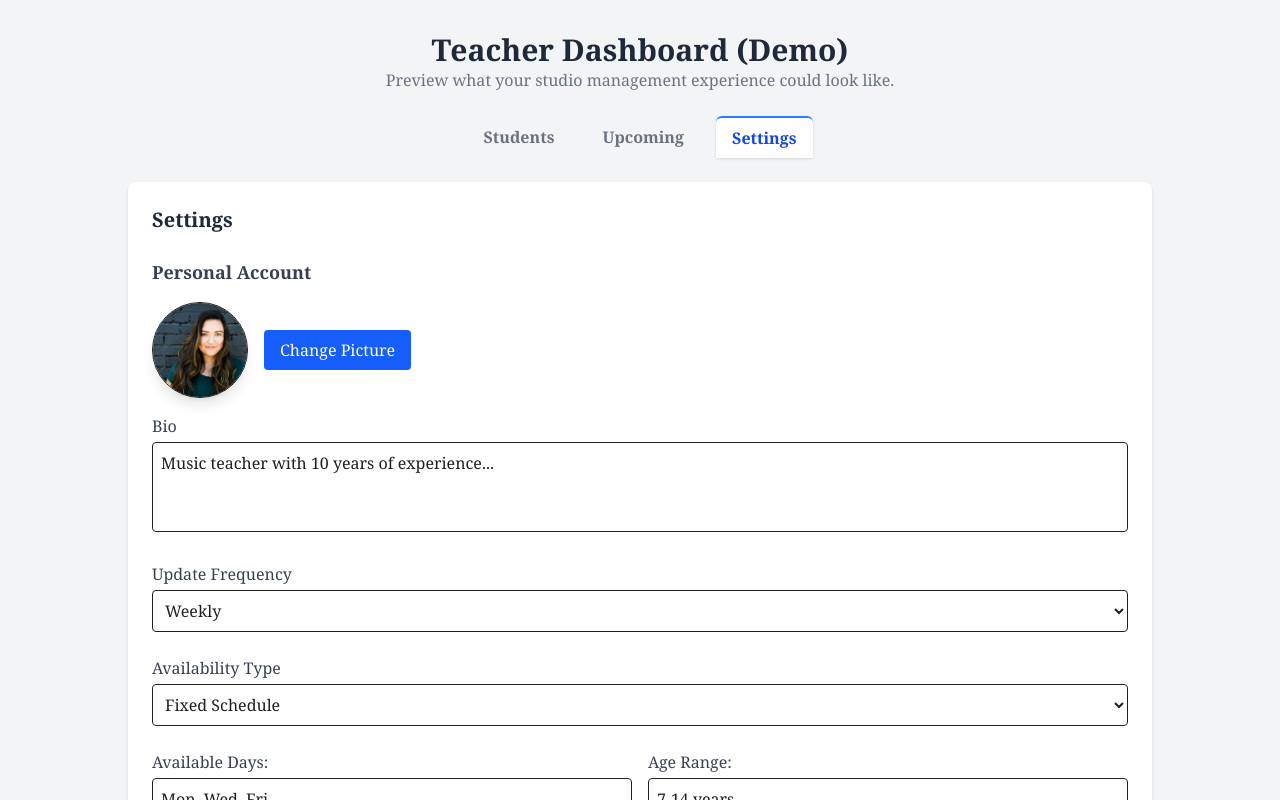
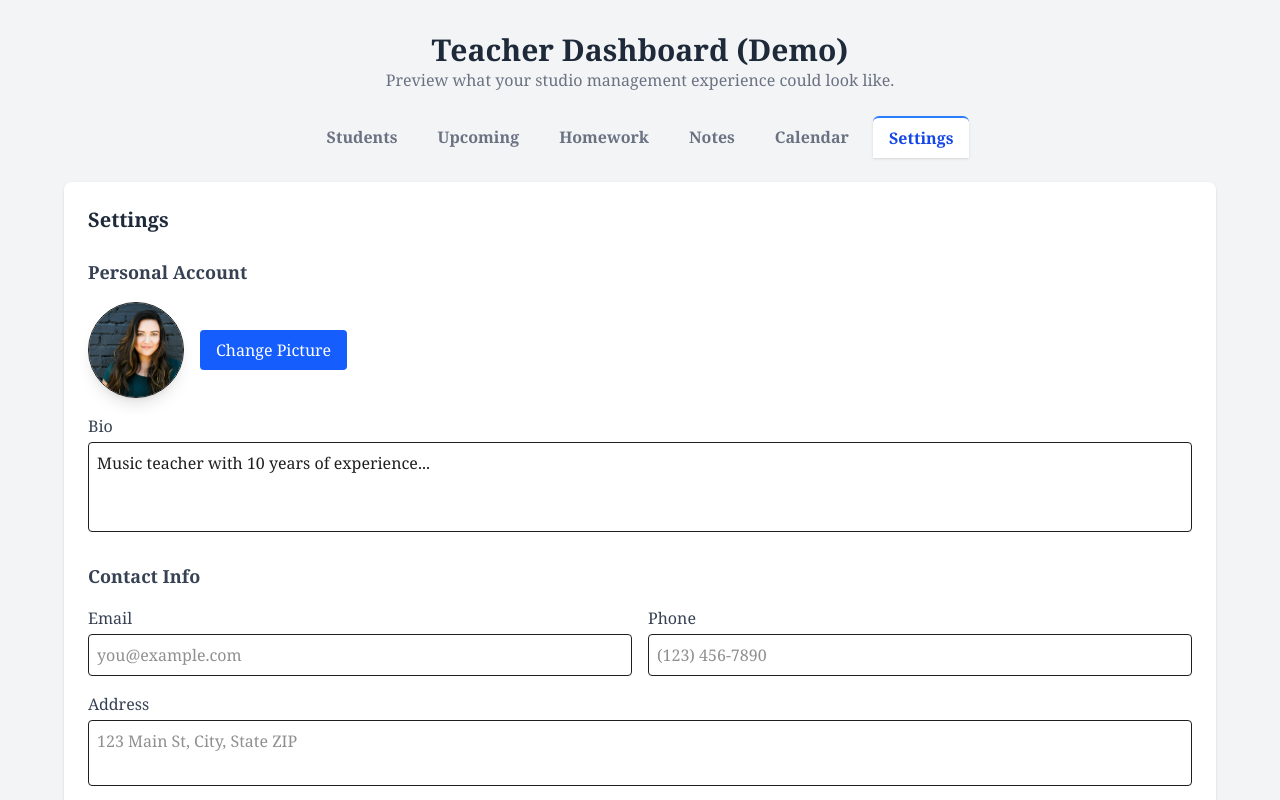
Before and after one commit to ssh-expitrans/music-plat, a Next.js app: page /demodashboard/teacherdash in a window 1280 px wide. Both pictures are taken after a click on the button "Settings". Shown: the top 800 px of the page. Built offline with nearby package versions, Linux system fonts and the light colour scheme.

Commit message:
teacher demo updates

```diff
--- a/src/app/demodashboard/teacherdash/page.tsx
+++ b/src/app/demodashboard/teacherdash/page.tsx
@@ -1,8 +1,8 @@
 "use client";
 
-import React, { useState } from "react";
+import React, { useState, useEffect } from "react";
 
-const tabs = ["Students", "Upcoming", "Settings"];
+const tabs = ["Students", "Upcoming", "Homework", "Notes", "Calendar", "Settings"];
 
 const skillOrder = {
   Beginner: 1,
@@ -10,32 +10,43 @@ const skillOrder = {
   Advanced: 3,
 };
 
-const studentsDemo: {
+type SkillLevel = "Beginner" | "Intermediate" | "Advanced";
+
+type Student = {
   name: string;
   level: SkillLevel;
   ageRange: string;
   progress: number;
-}[] = [
-  { name: "Emma Johnson", level: "Beginner", ageRange: "8-10", progress: 60 },
-  { name: "Liam Torres", level: "Intermediate", ageRange: "11-13", progress: 80 },
-  { name: "Ava Chen", level: "Advanced", ageRange: "14-16", progress: 95 },
-  { name: "Noah Williams", level: "Beginner", ageRange: "7-9", progress: 40 },
-  { name: "Sophia Martinez", level: "Intermediate", ageRange: "12-14", progress: 70 },
-  { name: "Mason Brown", level: "Advanced", ageRange: "15-17", progress: 85 },
+  profilePic: string; // URL or path to student pic
+};
+
+const studentsDemo: Student[] = [
+  { name: "Emma Johnson", level: "Beginner", ageRange: "8-10", progress: 60, profilePic: "/students/emma.jpg" },
+  { name: "Liam Torres", level: "Intermediate", ageRange: "11-13", progress: 80, profilePic: "/students/liam.jpg" },
+  { name: "Ava Chen", level: "Advanced", ageRange: "14-16", progress: 95, profilePic: "/students/ava.jpg" },
+  { name: "Noah Williams", level: "Beginner", ageRange: "7-9", progress: 40, profilePic: "/students/noah.jpg" },
+  { name: "Sophia Martinez", level: "Intermediate", ageRange: "12-14", progress: 70, profilePic: "/students/sophia.jpg" },
+  { name: "Mason Brown", level: "Advanced", ageRange: "15-17", progress: 85, profilePic: "/students/mason.jpg" },
 ];
-
 
 type SortOption = "name" | "age" | "skill" | "progress";
 
-type SkillLevel = "Beginner" | "Intermediate" | "Advanced";
-
-
 export default function TeacherDemoDashboard() {
-  const [activeTab, setActiveTab] = useState("Students");
+  const [activeTab, setActiveTab] = useState<string>("Students");
   const [viewMode, setViewMode] = useState<"card" | "list">("card");
   const [sortBy, setSortBy] = useState<SortOption>("name");
 
-  // Helper to parse ageRange strings like "8-10" => min age number (8)
+  // For Calendar blocking days
+  const [blockedDates, setBlockedDates] = useState<string[]>([]);
+
+  // Contact info state
+  const [contactInfo, setContactInfo] = useState({
+    email: "",
+    phone: "",
+    address: "",
+  });
+
+  // Helper to parse min age from ageRange string e.g. "8-10"
   function getMinAge(ageRange: string) {
     const parts = ageRange.split("-");
     return parts.length === 2 ? parseInt(parts[0], 10) : 0;
@@ -57,9 +68,33 @@ export default function TeacherDemoDashboard() {
     }
   });
 
+  // Generate calendar dates for current month (simple for demo)
+  const today = new Date();
+  const year = today.getFullYear();
+  const month = today.getMonth();
+
+  // Generate all dates in current month
+  const daysInMonth = new Date(year, month + 1, 0).getDate();
+  const calendarDates = Array.from({ length: daysInMonth }, (_, i) => {
+    return new Date(year, month, i + 1);
+  });
+
+  // Toggle block day
+  function toggleBlockDate(dateStr: string) {
+    setBlockedDates((prev) =>
+      prev.includes(dateStr) ? prev.filter((d) => d !== dateStr) : [...prev, dateStr]
+    );
+  }
+
+  // Handle contact info input changes
+  function handleContactChange(e: React.ChangeEvent<HTMLInputElement | HTMLTextAreaElement>) {
+    const { name, value } = e.target;
+    setContactInfo((prev) => ({ ...prev, [name]: value }));
+  }
+
   return (
     <div className="min-h-screen bg-gray-100 px-6 py-8">
-      <div className="max-w-5xl mx-auto space-y-6">
+      <div className="max-w-6xl mx-auto space-y-6">
         {/* Header */}
         <div className="text-center">
           <h1 className="text-3xl font-bold text-gray-800">Teacher Dashboard (Demo)</h1>
@@ -67,7 +102,7 @@ export default function TeacherDemoDashboard() {
         </div>
 
         {/* Tabs */}
-        <div className="flex justify-center space-x-4">
+        <div className="flex flex-wrap justify-center space-x-2 space-y-2 sm:space-y-0">
           {tabs.map((tab) => (
             <button
               key={tab}
@@ -84,12 +119,13 @@ export default function TeacherDemoDashboard() {
         </div>
 
         {/* Tab Content */}
-        <div className="bg-white p-6 rounded-lg shadow">
+        <div className="bg-white p-6 rounded-lg shadow min-h-[400px]">
+          {/* Students Tab */}
           {activeTab === "Students" && (
             <div className="space-y-4">
-              <div className="flex justify-between items-center">
+              <div className="flex flex-col sm:flex-row justify-between items-center">
                 <h2 className="text-xl font-semibold text-gray-800">Your Students</h2>
-                <div className="flex items-center space-x-4">
+                <div className="flex items-center space-x-4 mt-3 sm:mt-0">
                   {/* View mode buttons */}
                   <div>
                     <button
@@ -116,7 +152,9 @@ export default function TeacherDemoDashboard() {
 
                   {/* Sort dropdown */}
                   <div>
-                    <label htmlFor="sort" className="sr-only">Sort students</label>
+                    <label htmlFor="sort" className="sr-only">
+                      Sort students
+                    </label>
                     <select
                       id="sort"
                       value={sortBy}
@@ -135,14 +173,25 @@ export default function TeacherDemoDashboard() {
               {viewMode === "card" ? (
                 <div className="grid sm:grid-cols-2 gap-4">
                   {sortedStudents.map((student, index) => (
-                    <div key={index} className="border rounded p-4 bg-gray-50">
+                    <div key={index} className="border rounded p-4 bg-gray-50 flex space-x-4 items-center">
+                      {/* Profile Pic */}
+                      <div className="w-20 h-20 rounded-full overflow-hidden border shadow">
+                        <img
+                          src={student.profilePic}
+                          alt={`${student.name} profile`}
+                          className="object-cover w-full h-full"
+                        />
+                      </div>
+
+                      {/* Info + progress */}
+                      <div className="flex-1">
                         <h3 className="font-bold text-lg">{student.name}</h3>
                         <p className="text-gray-700">
                           Level: {student.level} | Age Range: {student.ageRange} years
                         </p>
 
                         {/* Progress Bar */}
-                      <div className="mt-3">
+                        <div className="mt-3 max-w-xs">
                           <label className="block text-sm font-medium text-gray-600 mb-1">
                             Progress
                           </label>
@@ -164,6 +213,7 @@ export default function TeacherDemoDashboard() {
                           </button>
                         </div>
                       </div>
+                    </div>
                   ))}
                 </div>
               ) : (
@@ -173,11 +223,20 @@ export default function TeacherDemoDashboard() {
                       key={index}
                       className="border rounded p-4 bg-gray-50 flex flex-col sm:flex-row sm:items-center sm:justify-between"
                     >
-                      <div className="sm:w-1/3 min-w-[200px]">
+                      <div className="sm:w-1/3 min-w-[200px] flex items-center space-x-4">
+                        <div className="w-16 h-16 rounded-full overflow-hidden border shadow">
+                          <img
+                            src={student.profilePic}
+                            alt={`${student.name} profile`}
+                            className="object-cover w-full h-full"
+                          />
+                        </div>
+                        <div>
                           <h3 className="font-bold text-lg">{student.name}</h3>
                           <p className="text-gray-700">
                             Level: {student.level} | Age Range: {student.ageRange} years
                           </p>
+                        </div>
                       </div>
 
                       {/* Progress bar */}
@@ -209,24 +268,91 @@ export default function TeacherDemoDashboard() {
             </div>
           )}
 
+          {/* Upcoming Tab */}
           {activeTab === "Upcoming" && (
             <div>
               <h2 className="text-xl font-semibold text-gray-800 mb-4">Upcoming Lessons</h2>
               <ul className="space-y-3">
-                <li className="border-l-4 border-blue-500 pl-3">
-                  Mon, June 10 – 3:00 PM: Emma Johnson
-                </li>
-                <li className="border-l-4 border-blue-500 pl-3">
-                  Tue, June 11 – 4:00 PM: Liam Torres
-                </li>
-                <li className="border-l-4 border-blue-500 pl-3">
-                  Wed, June 12 – 5:30 PM: Ava Chen
-                </li>
+                <li className="border-l-4 border-blue-500 pl-3">Mon, June 10 – 3:00 PM: Emma Johnson</li>
+                <li className="border-l-4 border-blue-500 pl-3">Tue, June 11 – 4:00 PM: Liam Torres</li>
+                <li className="border-l-4 border-blue-500 pl-3">Wed, June 12 – 5:30 PM: Ava Chen</li>
               </ul>
               <p className="text-sm text-gray-500 mt-4">*Full calendar view coming in the real dashboard.</p>
             </div>
           )}
 
+          {/* Homework Tab */}
+          {activeTab === "Homework" && (
+            <div>
+              <h2 className="text-xl font-semibold text-gray-800 mb-4">Homework Assignments</h2>
+              <p>Here you would see and assign homework to students.</p>
+              {/* For demo, just placeholders */}
+              <ul className="list-disc pl-5 space-y-2 text-gray-700">
+                <li>Emma Johnson: Practice scales - 15 minutes</li>
+                <li>Liam Torres: Learn Song A - 3 pages</li>
+                <li>Ava Chen: Sight reading exercises</li>
+              </ul>
+            </div>
+          )}
+
+          {/* Notes Tab */}
+          {activeTab === "Notes" && (
+            <div>
+              <h2 className="text-xl font-semibold text-gray-800 mb-4">Student Notes</h2>
+              <p>Manage your notes about students here.</p>
+              <ul className="list-disc pl-5 space-y-2 text-gray-700">
+                <li>Emma Johnson: Needs to focus on timing</li>
+                <li>Liam Torres: Great improvement in rhythm</li>
+                <li>Ava Chen: Ready for advanced theory</li>
+              </ul>
+            </div>
+          )}
+
+          {/* Calendar Tab */}
+          {activeTab === "Calendar" && (
+            <div>
+              <h2 className="text-xl font-semibold text-gray-800 mb-4">Calendar (Block Out Days)</h2>
+              <p>Select days to block out for unavailability. Blocked days will be highlighted in red.</p>
+
+              <div className="grid grid-cols-7 gap-2 mt-4 text-center">
+                {["Sun", "Mon", "Tue", "Wed", "Thu", "Fri", "Sat"].map((d) => (
+                  <div key={d} className="font-semibold text-gray-600">
+                    {d}
+                  </div>
+                ))}
+
+                {/* Add empty slots for first day offset */}
+                {Array(new Date(year, month, 1).getDay())
+                  .fill(null)
+                  .map((_, i) => (
+                    <div key={"empty" + i} />
+                  ))}
+
+                {calendarDates.map((date) => {
+                  const dateStr = date.toISOString().split("T")[0];
+                  const isBlocked = blockedDates.includes(dateStr);
+                  const isToday = dateStr === today.toISOString().split("T")[0];
+
+                  return (
+                    <button
+                      key={dateStr}
+                      onClick={() => toggleBlockDate(dateStr)}
+                      className={`py-2 rounded border transition ${
+                        isBlocked
+                          ? "bg-red-600 text-white border-red-700"
+                          : "bg-white text-gray-800 border-gray-300 hover:bg-gray-100"
+                      } ${isToday ? "font-bold underline" : ""}`}
+                      title={isBlocked ? "Click to unblock" : "Click to block"}
+                    >
+                      {date.getDate()}
+                    </button>
+                  );
+                })}
+              </div>
+            </div>
+          )}
+
+          {/* Settings Tab */}
           {activeTab === "Settings" && (
             <div className="space-y-6">
               <h2 className="text-xl font-semibold text-gray-800">Settings</h2>
@@ -263,82 +389,67 @@ export default function TeacherDemoDashboard() {
                 </div>
               </div>
 
-    {/* Update Rate */}
+              {/* Contact Info */}
+              <div className="space-y-4">
+                <h3 className="text-lg font-semibold text-gray-700">Contact Info</h3>
+                <div className="grid grid-cols-1 sm:grid-cols-2 gap-4">
                   <div>
-      <label htmlFor="updateRate" className="block font-medium text-gray-700 mb-1">
-        Update Frequency
+                    <label htmlFor="email" className="block font-medium text-gray-700 mb-1">
+                      Email
                     </label>
-      <select
-        id="updateRate"
+                    <input
+                      type="email"
+                      id="email"
+                      name="email"
+                      value={contactInfo.email}
+                      onChange={handleContactChange}
                       className="w-full p-2 border rounded"
-        defaultValue="weekly"
-      >
-        <option value="daily">Daily</option>
-        <option value="weekly">Weekly</option>
-        <option value="monthly">Monthly</option>
-        <option value="never">Never</option>
-      </select>
+                      placeholder="you@example.com"
+                    />
                   </div>
 
-    {/* Availability Type */}
                   <div>
-      <label htmlFor="availabilityType" className="block font-medium text-gray-700 mb-1">
-        Availability Type
+                    <label htmlFor="phone" className="block font-medium text-gray-700 mb-1">
+                      Phone
                     </label>
-      <select
-        id="availabilityType"
+                    <input
+                      type="tel"
+                      id="phone"
+                      name="phone"
+                      value={contactInfo.phone}
+                      onChange={handleContactChange}
                       className="w-full p-2 border rounded"
-        defaultValue="fixed"
-      >
-        <option value="fixed">Fixed Schedule</option>
-        <option value="flexible">Flexible</option>
-        <option value="on-demand">On Demand</option>
-      </select>
+                      placeholder="(123) 456-7890"
+                    />
                   </div>
 
-    {/* Studio Settings (existing) */}
-    <div className="grid sm:grid-cols-2 gap-4">
-      <div>
-        <label className="block font-medium text-gray-700">Available Days:</label>
-        <input
-          type="text"
-          defaultValue="Mon, Wed, Fri"
-          className="w-full mt-1 p-2 border rounded"
-          disabled
-        />
-      </div>
-      <div>
-        <label className="block font-medium text-gray-700">Age Range:</label>
-        <input
-          type="text"
-          defaultValue="7-14 years"
-          className="w-full mt-1 p-2 border rounded"
-          disabled
-        />
-      </div>
-      <div>
-        <label className="block font-medium text-gray-700">Skill Levels:</label>
-        <input
-          type="text"
-          defaultValue="Beginner to Advanced"
-          className="w-full mt-1 p-2 border rounded"
-          disabled
+                  <div className="sm:col-span-2">
+                    <label htmlFor="address" className="block font-medium text-gray-700 mb-1">
+                      Address
+                    </label>
+                    <textarea
+                      id="address"
+                      name="address"
+                      value={contactInfo.address}
+                      onChange={handleContactChange}
+                      rows={2}
+                      className="w-full p-2 border rounded resize-none"
+                      placeholder="123 Main St, City, State ZIP"
                     />
                   </div>
                 </div>
+              </div>
 
-    {/* Back to Main Site */}
-    <div className="mt-6 text-center">
-      <a
-        href="/"
-        className="inline-block px-6 py-2 bg-blue-600 text-white rounded hover:bg-blue-700 transition"
-      >
-        Back to Main Site
-      </a>
+              {/* Update Rate Section */}
+              <div>
+                <h3 className="text-lg font-semibold text-gray-700 mb-2">Your Rate</h3>
+                <p className="text-gray-600">Your hourly rate for lessons is $50/hour.</p>
+                <button className="mt-2 px-4 py-2 bg-blue-600 text-white rounded hover:bg-blue-700 transition">
+                  Update Rate
+                </button>
               </div>
             </div>
           )}
-
         </div>
       </div>
     </div>
--- a/src/app/page.tsx
+++ b/src/app/page.tsx
@@ -27,7 +27,7 @@ export default function Home() {
             </button>
           </Link>
           <button
-            onClick={() => router.push('/demodashboard')}
+            onClick={() => router.push('/demodashboard/studentdash')}
             className="btn-outline px-6 py-2 rounded"
           >
             My Dash
```
Lines whose indentation alone changed are shown as unchanged.
